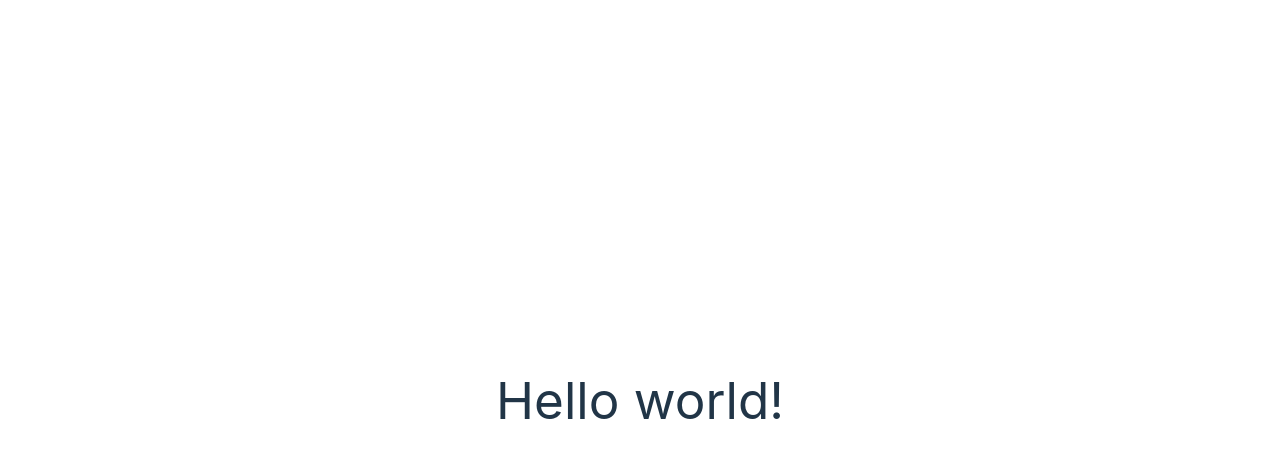
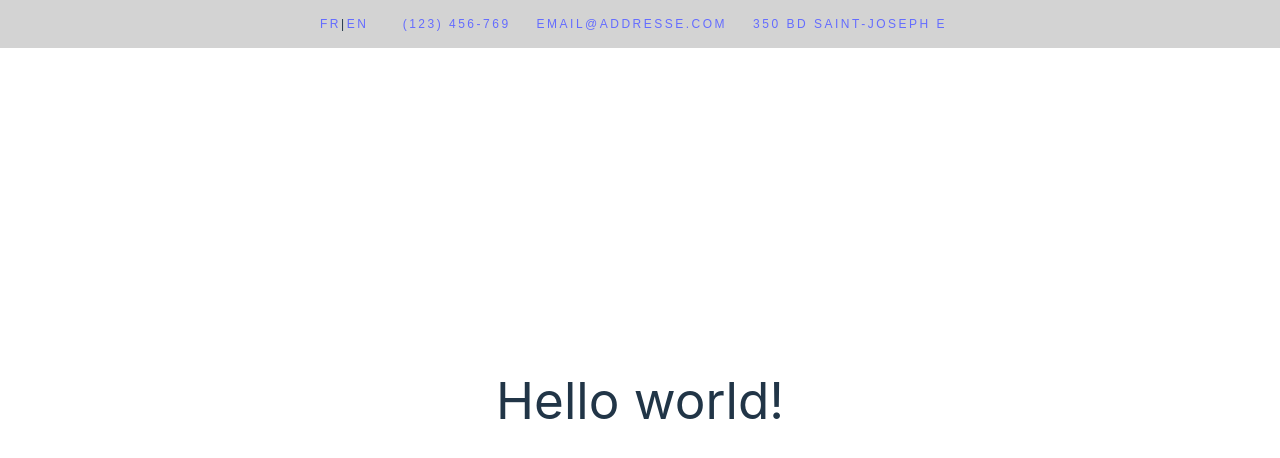
Before and after one commit to rooose/physio-website, a React (Vite) app in the folder physioWebsite/: page / in a window 1280 px wide. Shown: the top 458 px of the page. Built offline with nearby package versions, Linux system fonts and the light colour scheme.

Commit message:
header component

```diff
--- a/physioWebsite/src/App.tsx
+++ b/physioWebsite/src/App.tsx
@@ -1,10 +1,14 @@
 import './App.css'
+import Header from './components/header'
 
 function App() {
   return (
-    <h1 className="text-3xl font-bold underline">
-      Hello world!
-    </h1>
+    <>
+      <Header/>
+      <h1 className="text-3xl font-bold underline">
+        Hello world!
+      </h1>
+    </>
   )
 }
 
--- /dev/null
+++ b/physioWebsite/src/components/header.css
@@ -0,0 +1,58 @@
+header {
+    top: 0;
+    right:0;
+    width: 100%;
+    font: 12px 'opensans-bold', sans-serif;
+    text-transform: uppercase;
+    letter-spacing: 2.5px;
+    margin: 0 auto;
+    z-index: 100;
+    position: fixed;
+    justify-content: center;
+    background-color: lightgray;
+}
+
+#nav-wrap {
+    width: 50%;
+    display: flex;
+    flex-direction: row;
+    flex-wrap: nowrap;
+    overflow: hidden;
+    justify-content: space-between;
+    align-items: center;
+    position: relative;
+    margin: 0 auto;
+}
+
+.left-nav {
+    display: flex;
+}
+
+.right-nav {
+    display: flex;
+}
+
+ul#nav {
+    min-height: 48px;
+    margin: 0;
+    padding: 0;
+}
+
+ul#nav li {
+    position: relative;
+    list-style: none;
+    height: 48px;
+    display: inline-block;
+}
+
+/* Links */
+ul#nav li a {
+    display: inline-block;
+    padding: 8px 13px;
+    line-height: 32px;
+    text-decoration: none;
+    /* text-align: left; */
+}
+
+/* ul#nav li a:active { background-color: transparent !important; }
+ul#nav li.current a { color: #F06000; } */
--- /dev/null
+++ b/physioWebsite/src/components/header.tsx
@@ -0,0 +1,41 @@
+import React, {Component} from 'react';
+import './header.css'
+
+class Header extends Component {
+
+    constructor(props: any) {
+        super(props);
+    }
+
+    render() {
+      return (
+            <header>
+                <div id="header-top">
+                    <nav id="nav-wrap">
+                        <span className="left-nav">
+                            <a>Fr</a>
+                            |
+                            <a>En</a>
+                        </span>
+                        <ul id="nav" className="right-nav">
+                            <li><a href="tel:123-456-7890">(123) 456-769</a></li>
+                            <li><a href="mailto:email@addresse.com">email@addresse.com</a></li>
+                            <li><a href="https://maps.app.goo.gl/mZLBSqb9vCC4wWhz8" target="_blank">350 Bd Saint-Joseph E</a></li>
+                        </ul>
+                    </nav>
+                </div>
+                {/* <div id="header-top">
+                    <nav id="nav-below">
+                        <span>
+                            Isabelle Guévin
+                            Physiothérapeute et Ostéopathe
+                            Membre de l'ordre des physiothérapeutes du Québec
+                        </span>
+                    </nav>
+                </div> */}
+            </header>
+        )
+    }
+  }
+
+  export default Header;
```
